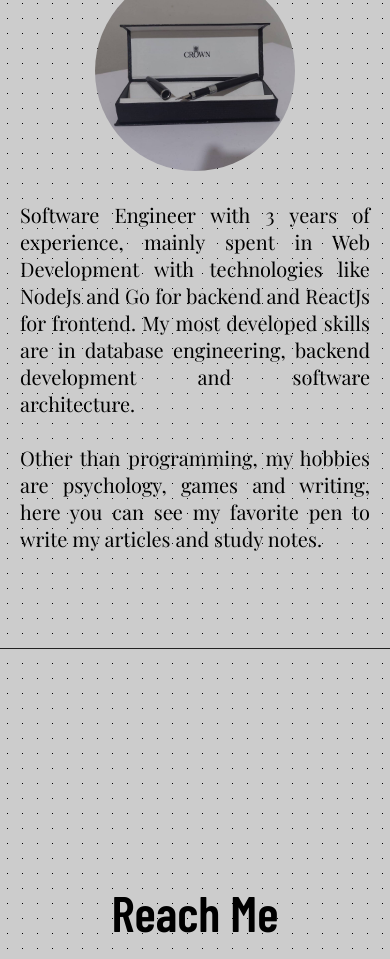
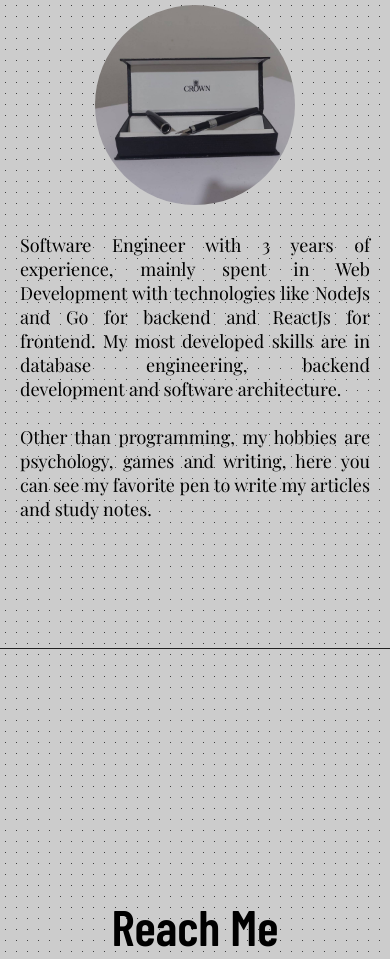
Before and after one commit to lucasmelodev1/portfolio-v2, a plain HTML site: page index.html in a window 390 px wide. Shown: the part 979-1938 px from the top of the page. Drawn offline with nearby package versions, Linux system fonts and the light colour scheme; a web font is replaced by a local one.

Commit message:
fixed mobile size ratios

```diff
--- a/style.css
+++ b/style.css
@@ -21,7 +21,7 @@ body {
     margin-top: -60px;
     background-color: #cccccc;
     opacity: 1;
-    background-image: radial-gradient(#000000 0.75px, #cccccc 0.75px);
+    background-image: radial-gradient(#212121 0.75px, #cccccc 0.75px);
     background-size: 15px 15px;
     font-family: 'Barlow Condensed', sans-serif;
     display: flex;
@@ -165,6 +165,10 @@ h3 {
 }
 
 @media screen and (max-width: 450px) {
+    body {
+        background-size: 11px 11px;
+        background-image: radial-gradient(#404040 0.75px, #cccccc 0.75px);
+    }
     .header {
         display: none;
     }
@@ -175,7 +179,7 @@ h3 {
         font-size: 60px;
     }
     p {
-        font-size: 20px !important;
+        font-size: 18px !important;
     }
 }
 
```
